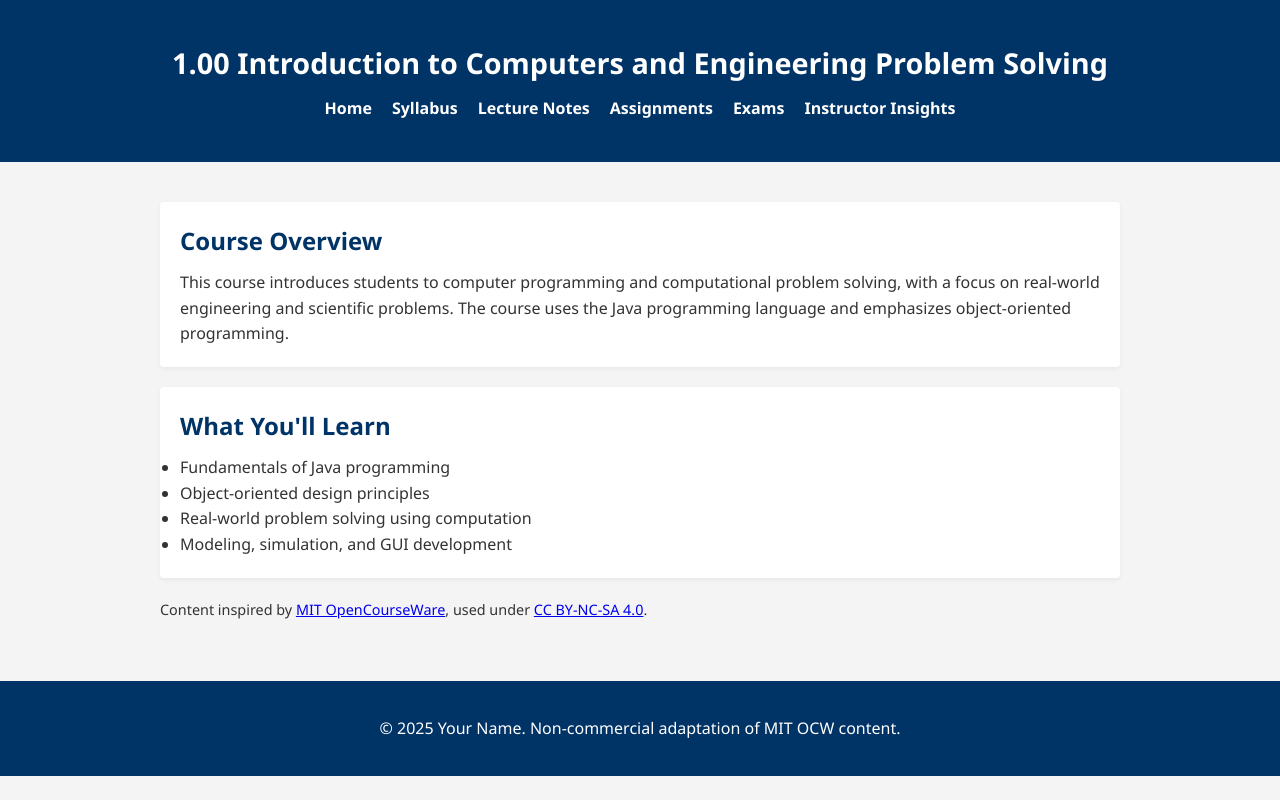
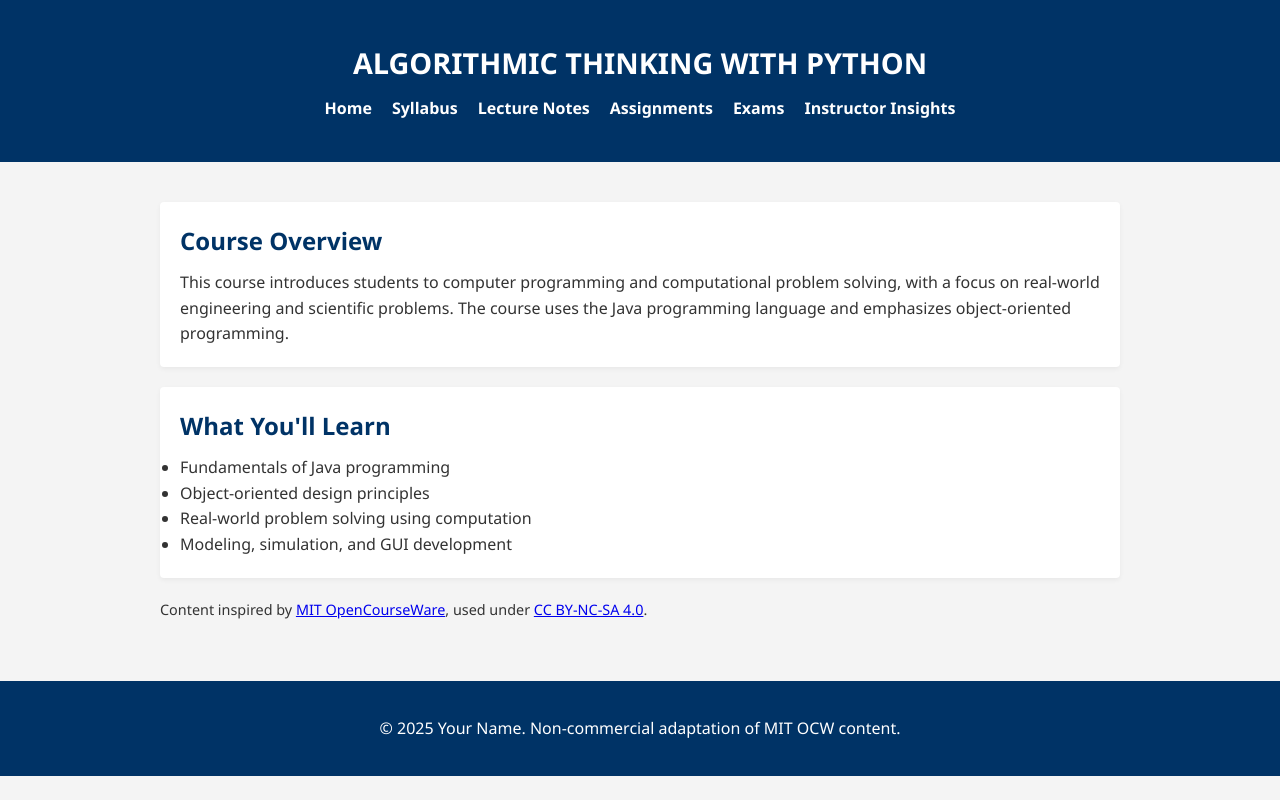
Before and after one commit to syam-nssce/ATP, a plain HTML site: page index.html in a window 1280 px wide. Drawn offline with Linux system fonts and the light colour scheme.

Commit message:
Brief summary of your changes

```diff
--- a/index.html
+++ b/index.html
@@ -9,7 +9,7 @@
 <body>
   <header class="site-header">
     <div class="container">
-      <h1>1.00 Introduction to Computers and Engineering Problem Solving</h1>
+      <h1>ALGORITHMIC THINKING WITH PYTHON</h1>
       <nav>
         <ul class="nav-links">
           <li><a href="#">Home</a></li>
```
